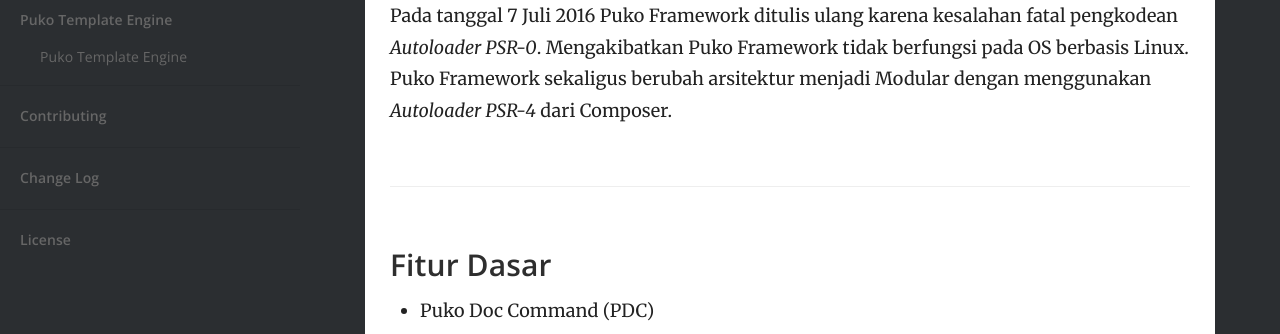
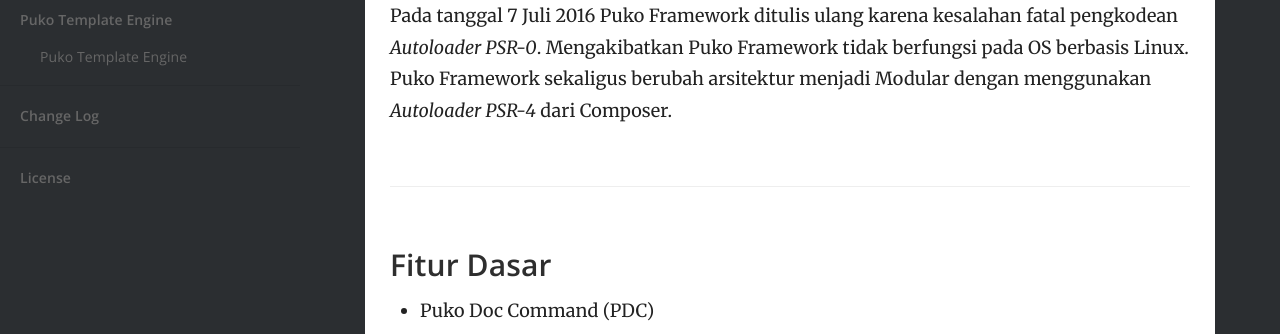
Before and after one commit to Velliz/pudo, a Jekyll site: the page built from index.md, in a window 1280 px wide. Shown: the part 1031-1365 px from the top of the page. Built offline with Jekyll 4.4.1, drawn with Linux system fonts in a browser that asks for light colours.

Commit message:
contributing move

```diff
--- a/_layouts/default.html
+++ b/_layouts/default.html
@@ -63,13 +63,6 @@
 						</li>
 					{% endfor %}
 				</ul>
-
-				<ul>
-					<li class="nav-item top-level {% if page.url == '/contributing/' %}current{% endif %}">
-						{% assign contributing = site.html_pages | where: 'url', '/contributing/' | first %}
-						<a href="{{ site.baseurl }}/contributing/">{{ contributing.title }}</a>
-					</li>
-				</ul>
 				<ul>
 					<li class="nav-item top-level {% if page.url == '/changelog/' %}current{% endif %}">
 						{% assign changelog = site.html_pages | where: 'url', '/changelog/' | first %}
```
Also changed, not shown: _posts/contributing.md (renamed from contributing.md, +1 -0 lines).
